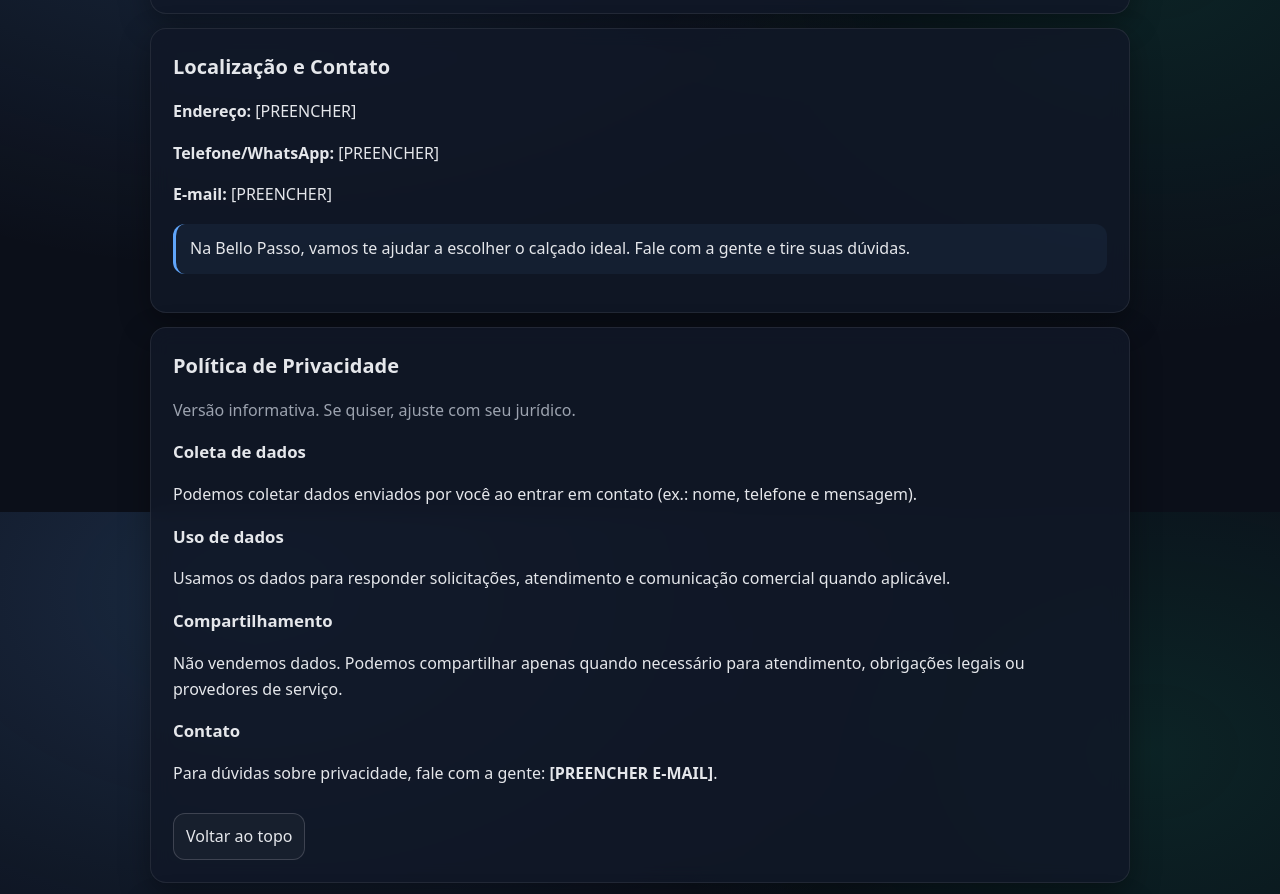
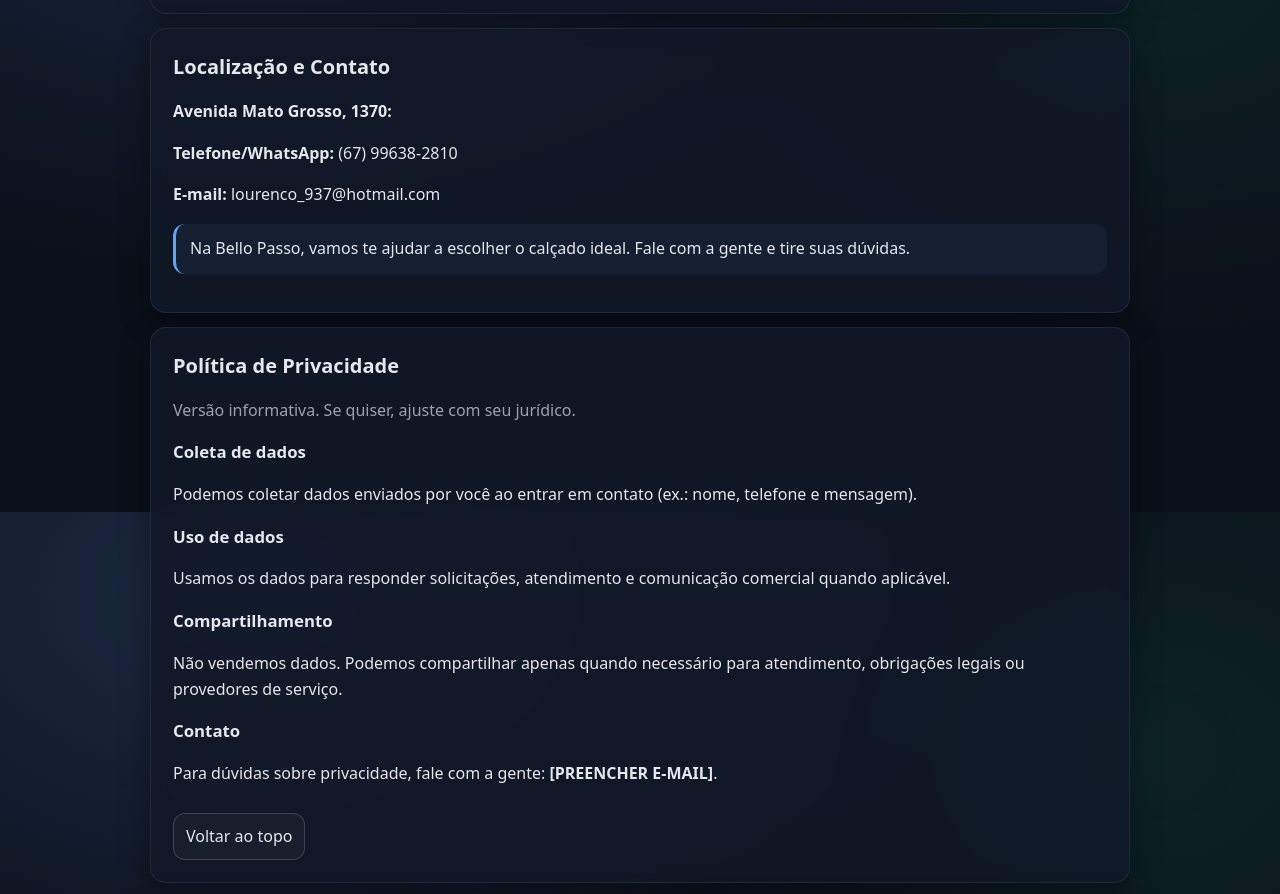
Before and after one commit to Felipesoletti/bellopasso, a plain HTML site: page index.html in a window 1280 px wide. Shown: the part 1888-2782 px from the top of the page. Drawn offline with Linux system fonts and the light colour scheme.

Commit message:
Update index.html

```diff
--- a/index.html
+++ b/index.html
@@ -306,9 +306,9 @@
     <!-- CONTATO -->
     <section id="contato" class="card">
       <h2>Localização e Contato</h2>
-      <p><strong>Endereço:</strong> [PREENCHER]</p>
-      <p><strong>Telefone/WhatsApp:</strong> [PREENCHER]</p>
-      <p><strong>E-mail:</strong> [PREENCHER]</p>
+      <p><strong>Avenida Mato Grosso, 1370:</strong></p>
+      <p><strong>Telefone/WhatsApp:</strong> (67) 99638-2810</p>
+      <p><strong>E-mail:</strong> lourenco_937@hotmail.com</p>
 
       <p class="cta">
         Na Bello Passo, vamos te ajudar a escolher o calçado ideal. Fale com a gente e tire suas dúvidas.
@@ -364,9 +364,9 @@
       <div class="footerbar">
         <p>Copyright © <span id="year"></span> | Bello Passo Calçados e Acessórios | Todos os Direitos Reservados.</p>
         <p class="links">
-          <a href="#privacidade">Política de Privacidade</a>
+          <a href="politica-privacidade.html">Política de Privacidade</a>
           <span class="sep">|</span>
-          <a href="#termos">Termo de Uso</a>
+          <a href="termos-uso.html">Termo de Uso</a>
         </p>
       </div>
     </footer>
```
